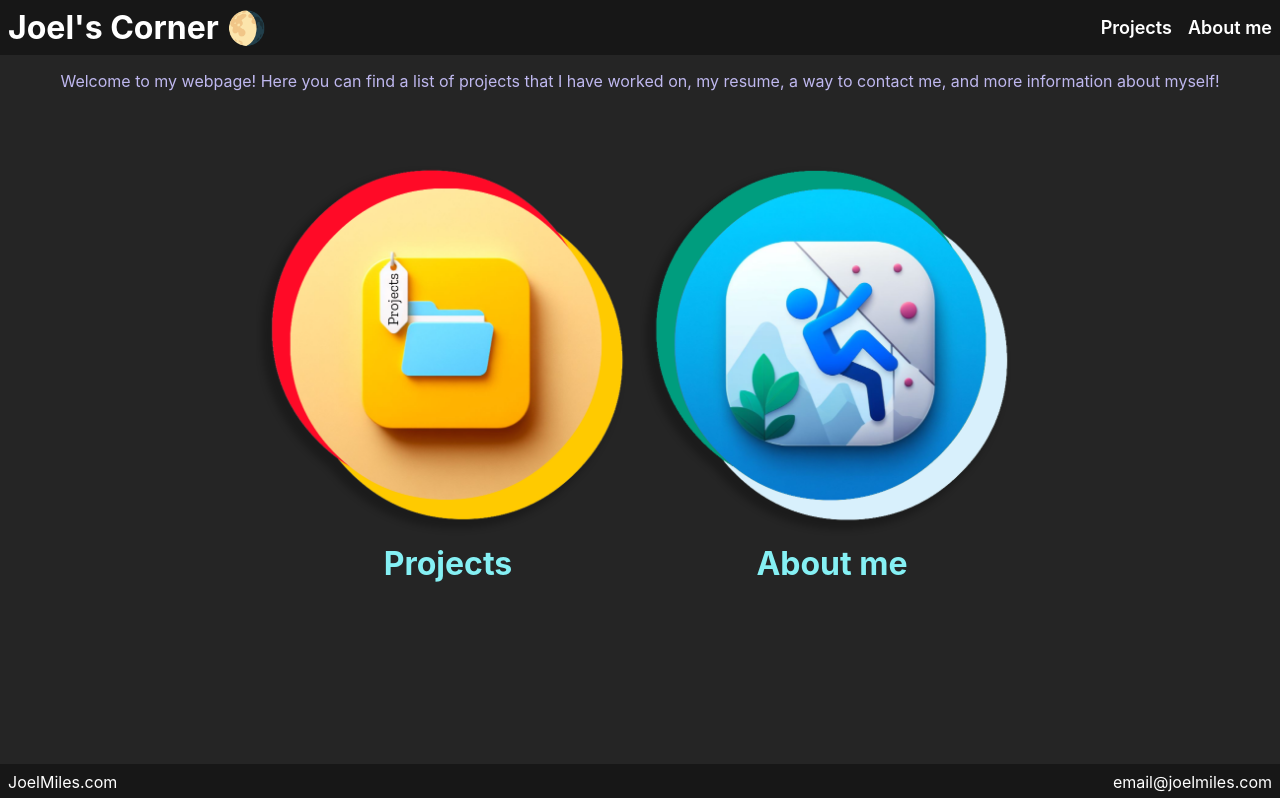
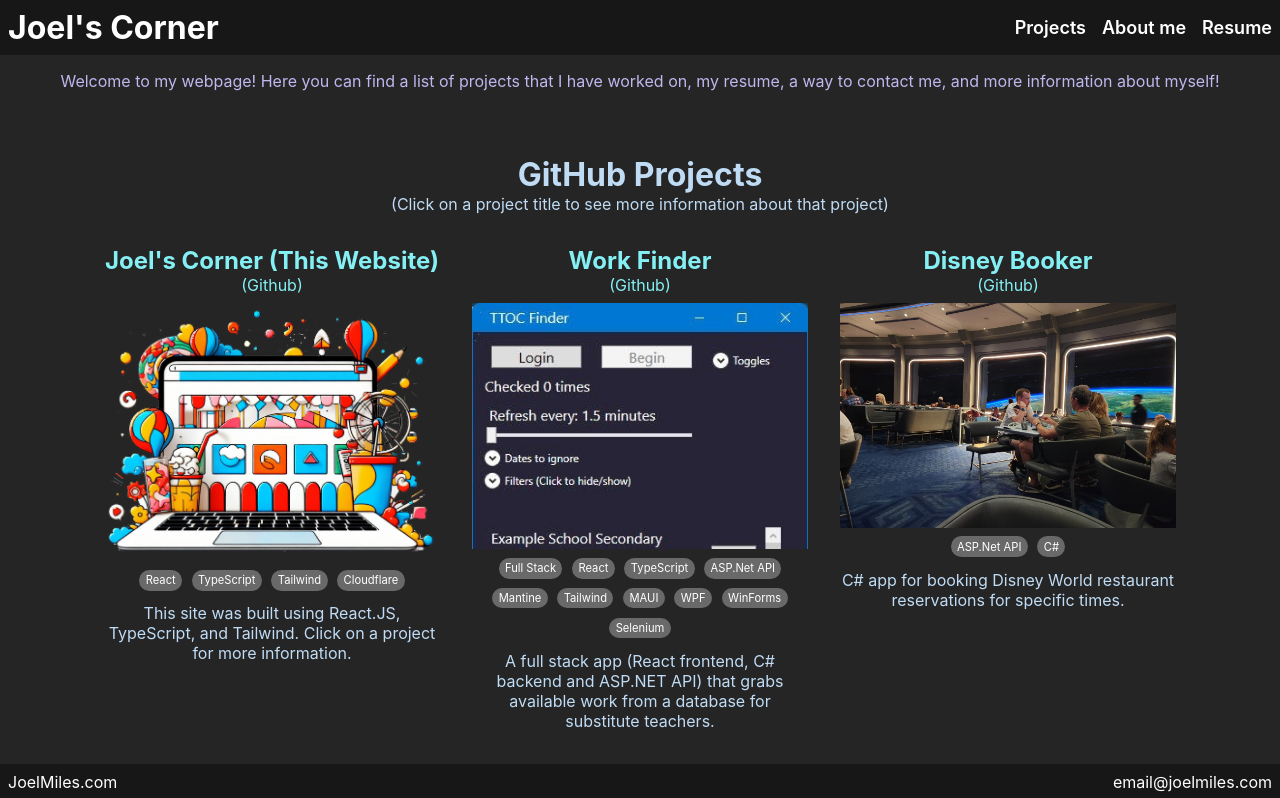
Before and after one commit to Neeblue/joels-corner, a React (Create React App) app: page / in a window 1280 px wide. Shown: the top 798 px of the page. Built offline with nearby package versions, Linux system fonts and the light colour scheme.

Commit message:
Temporarily removed themes and homepage

```diff
--- a/src/App.js
+++ b/src/App.js
@@ -5,6 +5,7 @@ import About from "./pages/About";
 import Contact from "./pages/Contact";
 import Projects from "./pages/Projects";
 import Spells from "./pages/Spells";
+import Resume from "./pages/Resume";
 import SingleProject from "./pages/SingleProject";
 import { BrowserRouter, Routes, Route } from 'react-router-dom';
 import ScrollToTopWrapper from "./components/ScrollToTopWrapper";
@@ -21,11 +22,12 @@ export default function App() {
           <main>
             <ScrollToTopWrapper>
               <Routes>
-                <Route index element={<Introduction />} />
+                <Route index element={<><Introduction /><Projects /></>} />
                 <Route path="*" element={<Introduction />} />
                 <Route path="projects" element={<Projects />} />
                 <Route path="projects/:keyword" element={<SingleProject />} />
                 <Route path="about" element={<About />} />
+                <Route path="resume" element={<Resume />} />
                 <Route path="contact" element={<Contact />} />
                 <Route path="spells" element={<Spells />} />
               </Routes>
--- a/src/components/Introduction.tsx
+++ b/src/components/Introduction.tsx
@@ -7,12 +7,12 @@ export default function Introduction() {
             <div className="intro-text">Welcome to my webpage! Here you can find a list of projects that I have worked on,
             my resume, a way to contact me, and more information about myself!</div>
             {/* TODO: Add icon tags, Github main link */}
-            <div className="buttons">
-                <Button url = "/projects" name="Projects" img="/images/projects-icon.png" />
-                <Button url = "/about" name="About me" img="/images/about-icon.png"/>
+            {/* <div className="buttons"> */}
+                {/* <Button url = "/projects" name="Projects" img="/images/projects-icon.png" /> */}
+                {/* <Button url = "/about" name="About me" img="/images/about-icon.png"/> */}
                 {/* <Button url="/contact" name={`Contact me (unused)`} img="/images/contact-icon.png" /> */}
-            </div>
-            <br />
+            {/* </div> */}
+            {/* <br /> */}
         </div>
     );
 }
--- a/src/components/Navbar.tsx
+++ b/src/components/Navbar.tsx
@@ -10,11 +10,12 @@ export default function Navbar() {
         <nav className="nav" style={{...theme.theme, padding:"0.5rem"}}>
             <div style={{display: "flex", flexDirection: "row", gap: "0.5rem"}}>
                 <Link to="/" className="site-title">Joel's Corner</Link>
-                <ToggleTheme />
+                {/* <ToggleTheme /> */}
             </div>
             <ul>
                 <li><Link to="/projects">Projects</Link></li>
                 <li><Link to="/about">About me</Link></li>
+                <li><Link to="/resume">Resume</Link></li>
                 {/* <li><Link to="/contact">Contact me</Link></li> */}
             </ul>
         </nav>
```
